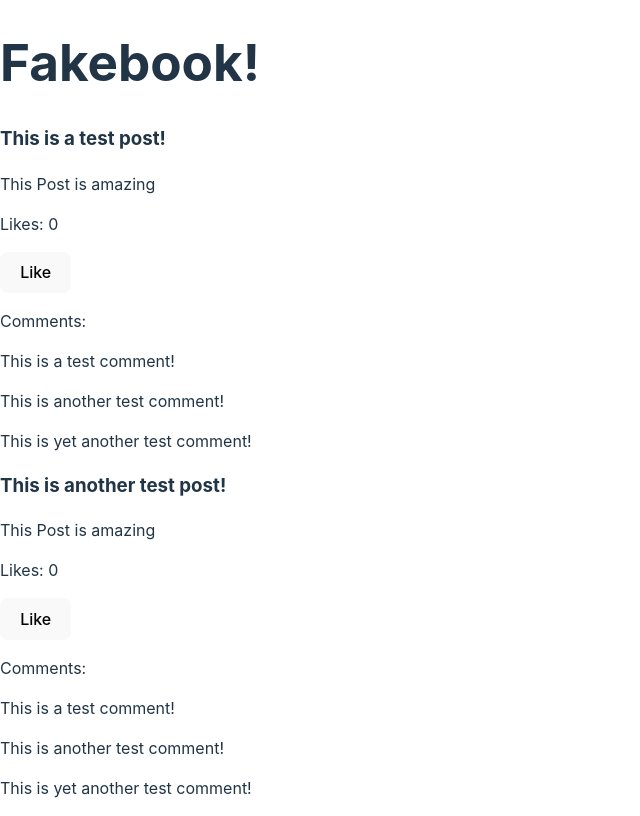
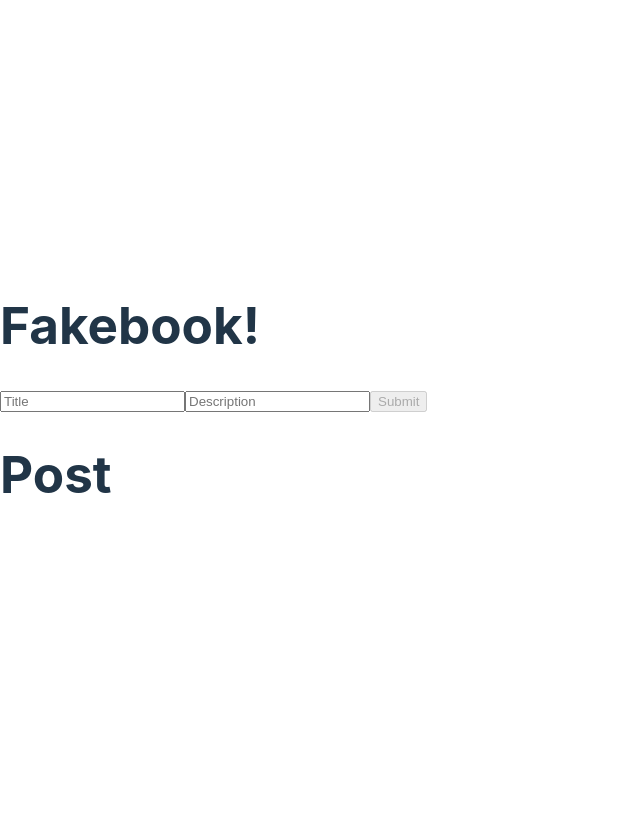
Before and after one commit to TurkeyChans/1st-react-project, a React (Vite) app: page / in a window 1280 px wide. Shown: the whole page, without its empty margins (0-640 px from the left). Built offline with nearby package versions, Linux system fonts and the light colour scheme.

Commit message:
Posting Form

```diff
--- a/src/App.jsx
+++ b/src/App.jsx
@@ -1,16 +1,21 @@
 
-import React from 'react';
+import { useState } from 'react';
 import Post from './components/Post';
+import CreatePostForm from './components/CreatePostForm';
 function App() {
+  const [post, setPost] = useState([])
+  let handleNewSubmission = (data) => {
+    setPost([...post, data])
+  }
   return (
     <div>
       <h1>Fakebook!</h1>
-      {/*CreatePostForm*/}
+      <CreatePostForm onNewSubmit={handleNewSubmission}/>
       {/*Feed*/}
-      <Post content="This is a test post!" />
-      <Post content="This is another test post!"/>
+      <Post content={post} />
     </div>
   );
+
 }
 
 export default App;
--- a/src/components/CreatePostForm.jsx
+++ b/src/components/CreatePostForm.jsx
@@ -0,0 +1,33 @@
+import { useState } from 'react';
+import Post from './Post';
+
+
+
+function CreatePostForm(props) {
+    const [title, setTitle] = useState("")
+    const [ds, setDs] = useState("")
+    let handleSubmit = (event) => {
+        event.preventDefault()
+        props.onNewSubmit({title, ds})
+
+    }
+    let handleTitleChange = (event) => {
+        setTitle(event.target.value)
+    }
+    let handleDsChange = (event) => {
+        setDs(event.target.value)
+    }
+    return(
+        <div>
+            <form onSubmit={handleSubmit}>
+                <input id='title' type='text' placeholder='Title' onChange={handleTitleChange}></input>
+                <input id='description' type='text' placeholder='Description' onChange={handleDsChange}></input>
+                <input type='submit' disabled={title === "" || ds === ""}></input>
+            </form>
+
+        </div>
+
+    )
+}
+
+export default CreatePostForm
--- a/src/components/Post.jsx
+++ b/src/components/Post.jsx
@@ -7,10 +7,11 @@ function Post(props){
   function handleLike(){
     setLikes(likes + 1);
   }
+  let row = props.content.map((data) => {
     return(
       <div>
-      <h3>{props.content}</h3>
-      <p>This Post is amazing</p>
+        <h3>{data.title}</h3>
+        <p>{data.ds}</p>
         <p>Likes: {likes}</p>
         <button onClick={handleLike}>Like</button>
         <p>Comments:</p>
@@ -19,5 +20,12 @@ function Post(props){
         <Comment content="This is yet another test comment!" />
       </div>
     )
+    })
+    return(
+      <div>
+        <h1>Post</h1>
+        {row}
+      </div>
+    )
 }
 export default Post
```
Lines whose indentation alone changed are shown as unchanged.
